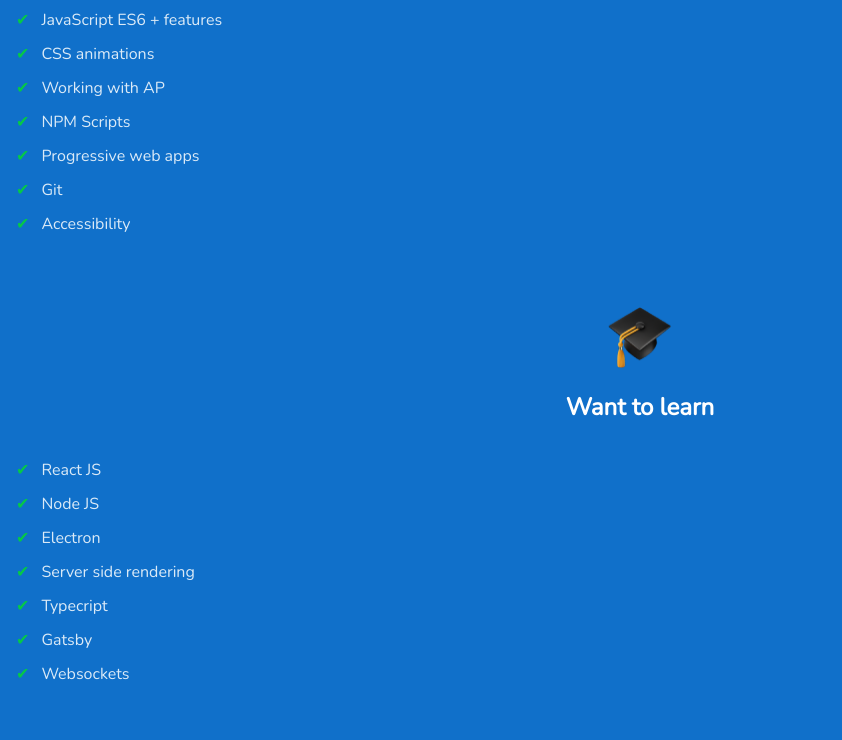
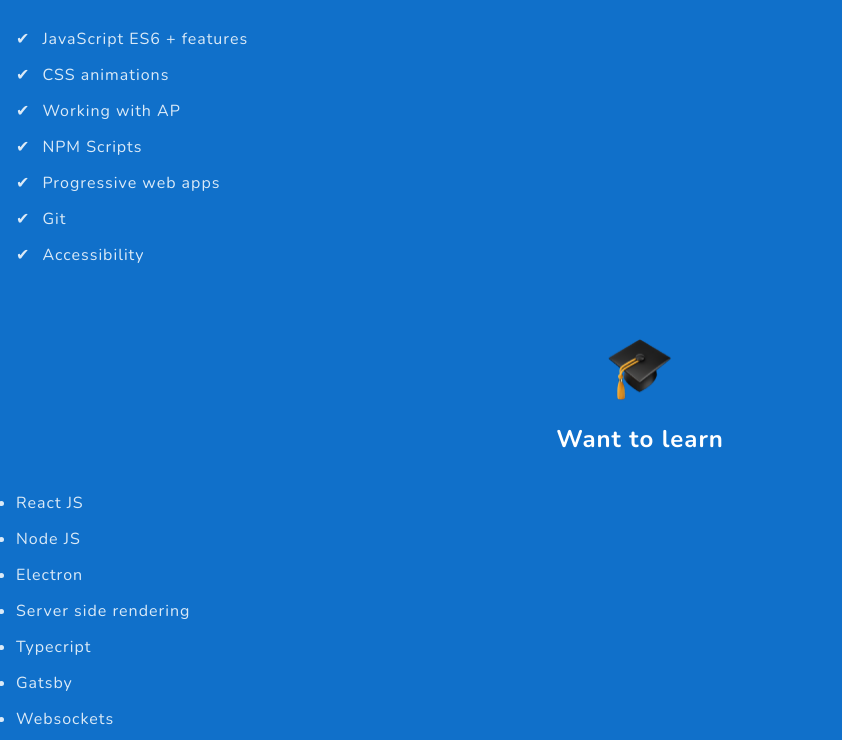
Before and after one commit to joannaMakarewicz/portfolio, a website built with webpack: page src/pages/index.html in a window 1280 px wide. Shown: the part 1354-2094 px from the top of the page, without its empty margins (0-842 px from the left). Built offline with nearby package versions, Linux system fonts and the light colour scheme.

Commit message:
Skills item in the list

```diff
--- a/src/pages/index.html
+++ b/src/pages/index.html
@@ -38,7 +38,7 @@
         <article class="skills__article">
           <img class="skills__image" src="../assets/icons/strong.png" alt="the icon of arm's muscles">
           <h3 class="skills__heading2">Working knowledge</h3>
-          <ul class="skills__list">
+          <ul class="skills__list skills__list--2">
             <li class="skills__dot">Semantic HTML5</li>
             <li class="skills__dot">Flexbox</li>
             <li class="skills__dot">Markdown</li>
@@ -55,14 +55,14 @@
 
           <img class="skills__image" src="../assets/icons/hmm.png" alt="the icon of thinking face">
           <h3 class="skills__heading2">Know something about</h3>
-          <ul class="skills__list">
-            <li class="skills__dot">JavaScript ES6 + features</li>
-            <li class="skills__dot">CSS animations</li>
-            <li class="skills__dot"ass="skills__dot">Working with AP</li>
-            <li class="skills__dot">NPM Scripts</li>
-            <li class="skills__dot">Progressive web apps</li>
-            <li class="skills__dot">Git</li>
-            <li class="skills__dot">Accessibility</li>
+          <ul class="skills__list skills__list--2">
+            <li class="skills__dot skills__dot--sth">JavaScript ES6 + features</li>
+            <li class="skills__dot skills__dot--sth">CSS animations</li>
+            <li class="skills__dot skills__dot--sth"ass="skills__dot">Working with AP</li>
+            <li class="skills__dot skills__dot--sth">NPM Scripts</li>
+            <li class="skills__dot skills__dot--sth">Progressive web apps</li>
+            <li class="skills__dot skills__dot--sth">Git</li>
+            <li class="skills__dot skills__dot--sth">Accessibility</li>
           </ul>
         </article>
 
@@ -70,13 +70,13 @@
           <img  class="skills__image"src="../assets/icons/hat.png" alt="the icon of academic hat">
           <h3 class="skills__heading2">Want to learn</h3>
           <ul class="skills__list">
-            <li class="skills__dot">React JS</li>
-            <li class="skills__dot">Node JS</li>
-            <li class="skills__dot">Electron</li>
-            <li class="skills__dot">Server side rendering</li>
-            <li class="skills__dot">Typecript</li>
-            <li class="skills__dot">Gatsby</li>
-            <li class="skills__dot">Websockets</li>
+            <li>React JS</li>
+            <li>Node JS</li>
+            <li>Electron</li>
+            <li>Server side rendering</li>
+            <li>Typecript</li>
+            <li>Gatsby</li>
+            <li>Websockets</li>
           </ul>
         </article>
       </section>
--- a/src/scss/main.scss
+++ b/src/scss/main.scss
@@ -3,7 +3,7 @@
 @import "_variables";
 @import "modules/hello.scss";
 
-@import url('https://fonts.googleapis.com/css2?family=Nunito&family=Roboto+Mono&display=swap');
+@import url('https://fonts.googleapis.com/css2?family=Nunito:wght@300;600;700&family=Roboto+Mono&display=swap');
 
 @mixin mobile-header-100 {
   font-weight: 700;
@@ -72,11 +72,12 @@
 @mixin list {
   font-weight: 500;
   font-size: 16px;
-  line-height: 34px;
+  line-height: 36px;
 }
 
 body {
   font-family: 'Nunito', sans-serif;
+  letter-spacing: 1px;
 }
 
 .header__content {
@@ -148,6 +149,11 @@
   margin-right:12px;
 }
 
+.skills__dot--sth::before {
+  color:#DBEAF7;
+}
+
+
 .skills__heading {
   @include mobile-header-100();
   margin:0;
@@ -173,5 +179,8 @@
   color:#DBEAF7;
   margin:0;
   padding:0;
+}
+
+.skills__list--2 {
   list-style:none;
 }
```
